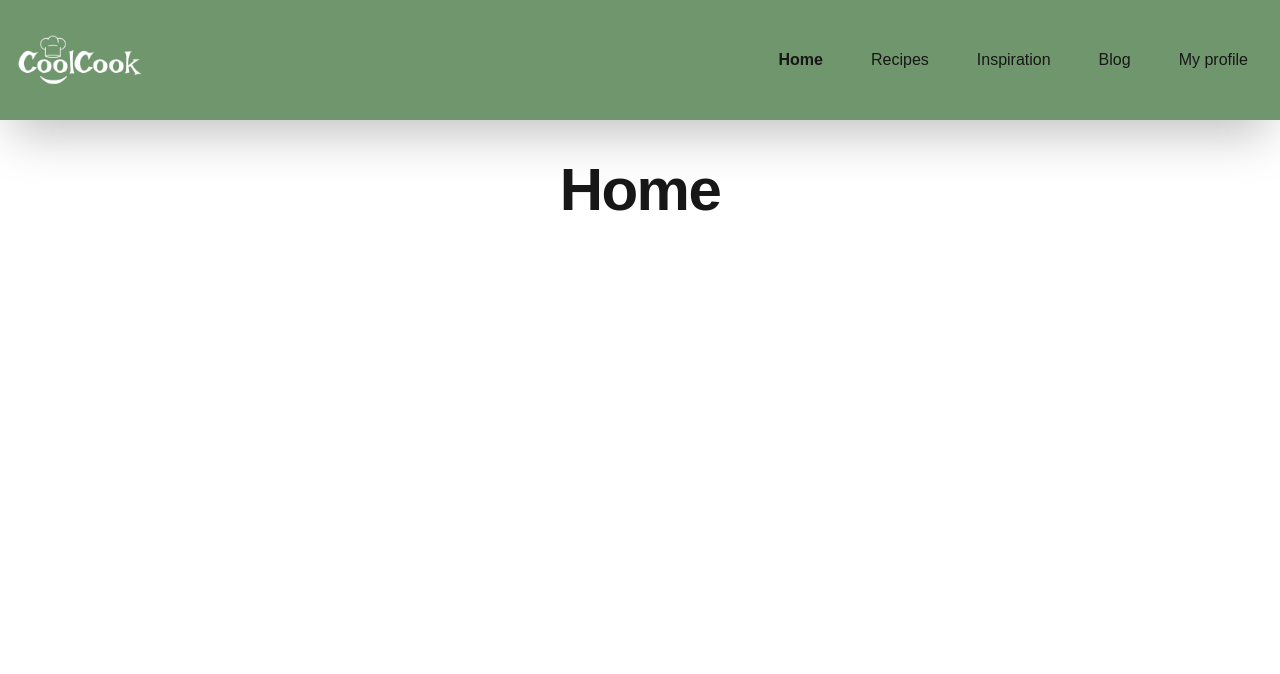
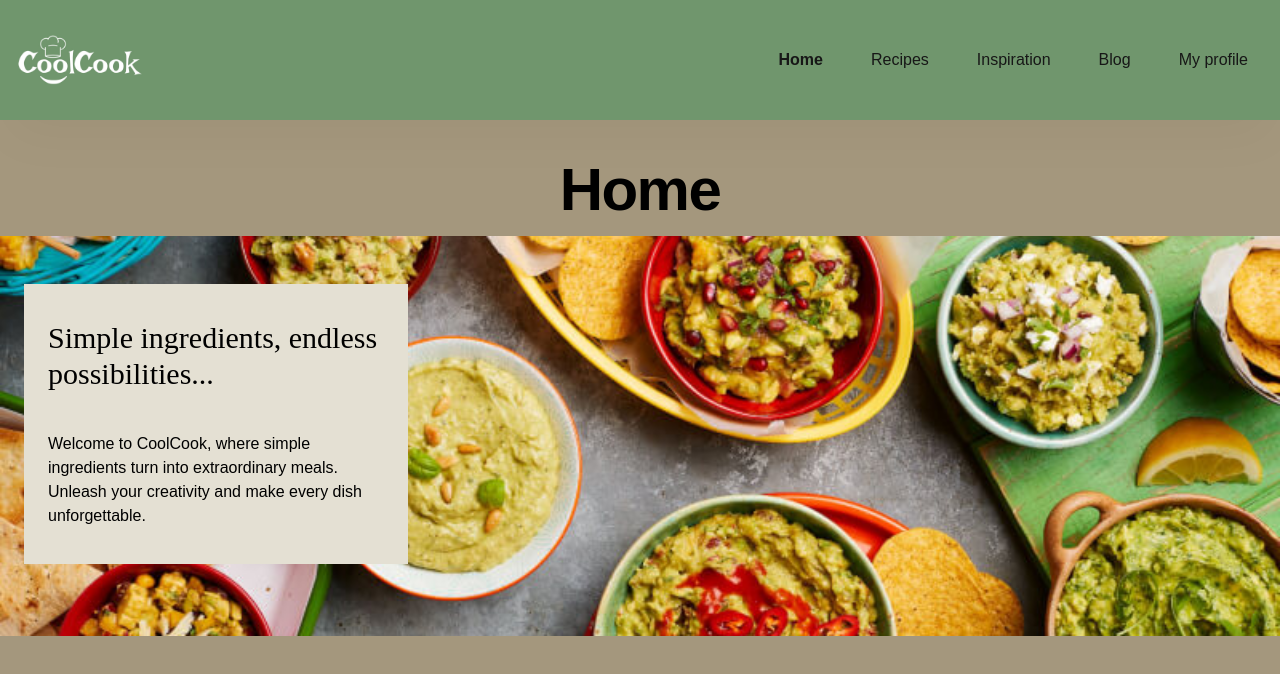
Before and after one commit to mmajic03/HCI, a Next.js app: page / in a window 1280 px wide. Shown: the top 674 px of the page. Built offline with nearby package versions, Linux system fonts and the light colour scheme.

Commit message:
home page intro section

```diff
--- a/app/blog/page.tsx
+++ b/app/blog/page.tsx
@@ -31,7 +31,7 @@ export default async function Blog() {
   const blogPosts: BlogRecipePost[] = await getBlogPosts();
 
   return (
-    <main className="bg-[#A3967C] flex min-h-screen flex-col items-center p-20">
+    <main className="bg-[#A3967C] w-screen flex min-h-screen flex-col items-center p-20">
       <h1 className="text-6xl font-extrabold tracking-tight mb-10">Blog</h1>
       <div className="grid grid-cols-1 sm:grid-cols-2 lg:grid-cols-3 gap-12 w-full m-20">
         {blogPosts.map((post) => (
--- a/app/components/navigation.tsx
+++ b/app/components/navigation.tsx
@@ -53,7 +53,7 @@ export function Navigation() {
   const pathname = usePathname();
 
   return (
-    <header className="bg-[#70966D] shadow-2xl w-full py-8 flex items-center justify-between">
+    <header className="bg-[#70966D] shadow-2xl w-screen py-8 flex items-center justify-between">
       <div className="flex items-center space-x-2">
           <img src="../logoCC.png" className="h-14 w-auto pl-3" />
         </div>
--- a/app/page.tsx
+++ b/app/page.tsx
@@ -1,7 +1,21 @@
 export default function Home() {
   return (
-    <main className="flex min-h-screen flex-col items-center p-10">
-      <h1 className="text-6xl font-extrabold tracking-tight">Home</h1>
+    <main className="flex min-h-screen w-screen flex-col items-center p-10 bg-[#9C8D71E8]">
+      <h1 className="text-black text-6xl font-extrabold tracking-tight">Home</h1>
+      <div className="bg-[url('/header_image.jpg')] bg-cover bg-center h-[50vh] w-screen mt-4">
+        <div className="bg-[#E4E0D3] h-[70%] w-[90%] sm:w-[70%] md:w-[50%] lg:w-[30%] mt-12 ml-6 p-6 flex flex-col items-start justify-around">
+          <h2 className="font-kalam text-black text-xl sm:text-2xl lg:text-3xl mb-4 break-words">
+            Simple ingredients, endless possibilities...
+          </h2>
+          <p className="text-black text-sm sm:text-sm lg:text-base break-words overflow-hidden">
+            Welcome to CoolCook, where simple ingredients turn into extraordinary meals. Unleash your creativity and make every dish unforgettable.
+          </p>
+        </div>
+      </div>
+
+      <div>
+
+      </div>
     </main>
   );
 }
--- a/tailwind.config.ts
+++ b/tailwind.config.ts
@@ -12,6 +12,10 @@ const config: Config = {
         background: "var(--background)",
         foreground: "var(--foreground)",
       },
+      fontFamily: {
+        kalam: ['Kalam', 'cursive'],
+        instrument: ['Instrument', 'sans'],
+      },
     },
   },
   plugins: [],
```
Also changed, not shown: public/header_image.jpg (added).
